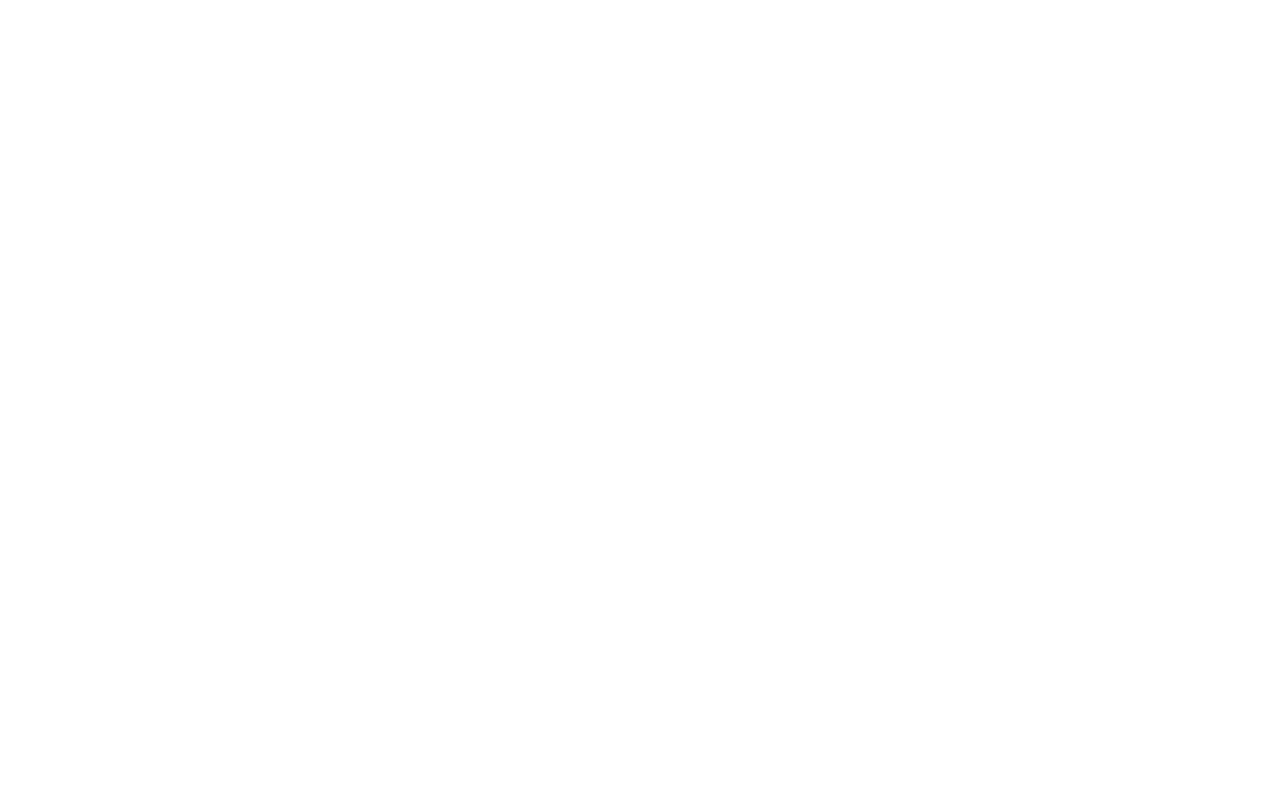
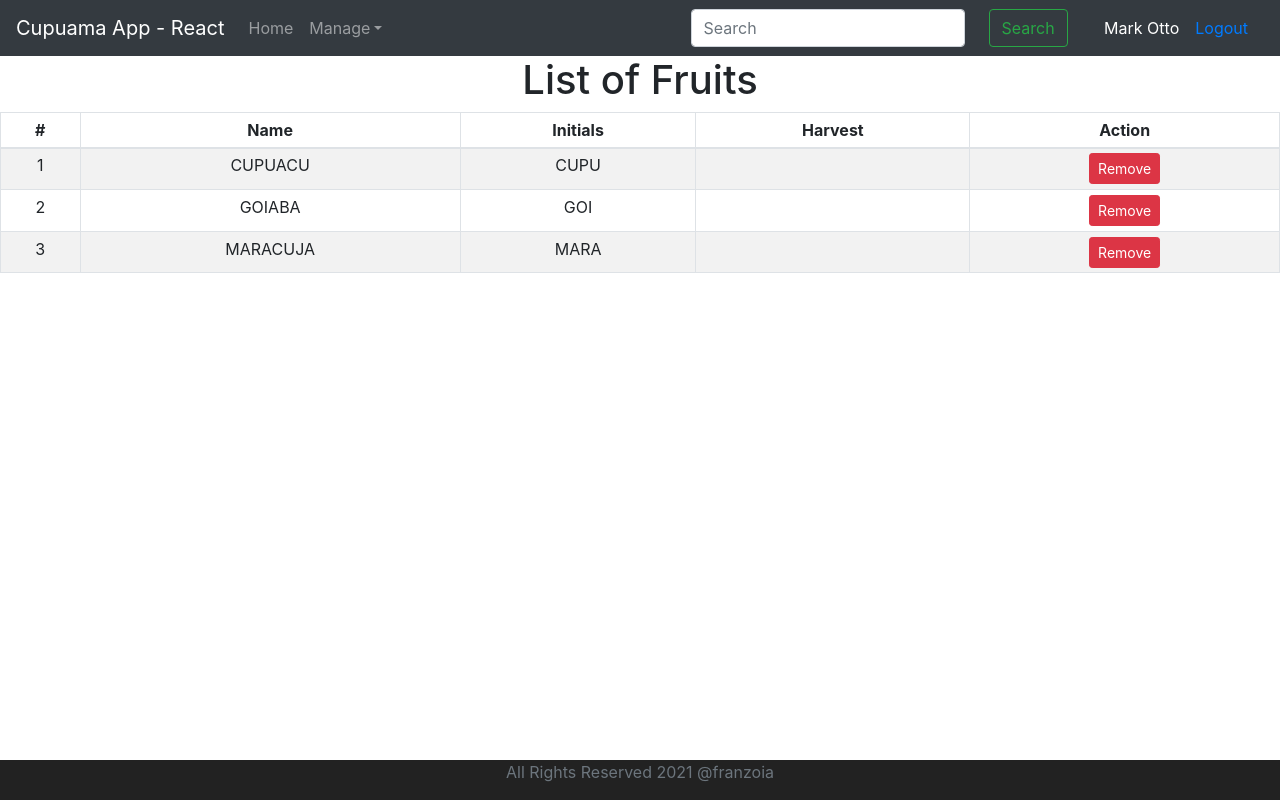
Before and after one commit to rfranzoia/cupuama-front-app, a React (Create React App) app: page /fruits in a window 1280 px wide. Built offline with nearby package versions, Linux system fonts and the light colour scheme.

Commit message:
added initial functionalities added footer and header added fruits listing hardcoded

```diff
--- a/package.json
+++ b/package.json
@@ -6,8 +6,11 @@
     "@testing-library/jest-dom": "^5.11.9",
     "@testing-library/react": "^11.2.5",
     "@testing-library/user-event": "^12.8.3",
+    "bootstrap": "^4.6.0",
     "react": "^17.0.1",
+    "react-bootstrap": "^1.5.2",
     "react-dom": "^17.0.1",
+    "react-router-dom": "^5.2.0",
     "react-scripts": "4.0.3",
     "web-vitals": "^1.1.1"
   },
--- a/src/App.js
+++ b/src/App.js
@@ -1,12 +1,12 @@
 import React, { Component } from 'react';
-import logo from './logo.svg';
 import './App.css';
+import Cupuama from './Cupuama';
 
 class App extends Component {
   render() {
     return (
       <div className="App">
-
+        <Cupuama />
       </div>
     );
   }
--- /dev/null
+++ b/src/Cupuama.jsx
@@ -0,0 +1,30 @@
+import React, { Component } from 'react'
+import { BrowserRouter as Router, Route, Switch } from 'react-router-dom'
+import Login from './Login'
+import Home from './Home'
+import Fruits from './components/fruits/Fruits'
+import Header from './Header'
+import Footer from './Footer'
+
+class Cupuama extends Component {
+
+    render() {
+        return (
+            <div>
+                <Router>
+                    <Header/>
+                    <Switch>
+                        <Route path="/login" exact component={Login} />
+                        <Route path="/home" exact component={Home} />
+                        <Route path="/fruits" exact component={Fruits} />
+                        <Route component={Login} />
+                    </Switch>
+                    <Footer/>
+                </Router>
+            </div>
+        )
+    }
+
+}
+
+export default Cupuama
--- /dev/null
+++ b/src/Footer.jsx
@@ -0,0 +1,14 @@
+import React, { Component } from 'react'
+
+class Footer extends Component {
+    render() {
+        return (
+            <footer className="footer">
+                <span className="text-muted">All Rights Reserved 2021 @franzoia</span>
+            </footer>
+
+        )
+    }
+}
+
+export default Footer
--- /dev/null
+++ b/src/Header.jsx
@@ -0,0 +1,40 @@
+import React, { Component } from 'react'
+import { Button, Form, FormControl, Nav, NavDropdown } from 'react-bootstrap'
+import Navbar from 'react-bootstrap/Navbar'
+
+class Header extends Component {
+    render() {
+        return (
+            <header>
+                <Navbar bg="dark" variant="dark" expand="lg">
+                <Navbar.Brand href="/home">Cupuama App - React</Navbar.Brand>
+                <Navbar.Toggle aria-controls="basic-navbar-nav" />
+                <Navbar.Collapse id="basic-navbar-nav">
+                    <Nav className="mr-auto">
+                        <Nav.Link href="/home">Home</Nav.Link>
+                        <NavDropdown title="Manage" id="basic-nav-dropdown">
+                            <NavDropdown.Item href="/fruits">Fruits</NavDropdown.Item>
+                            <NavDropdown.Item href="/products">Products</NavDropdown.Item>
+                            <NavDropdown.Divider />
+                            <NavDropdown.Item href="orders">Orders</NavDropdown.Item>
+                        </NavDropdown>
+                    </Nav>
+                </Navbar.Collapse>
+                <Navbar.Collapse className="justify-content-end">
+                    <Form inline>
+                        <FormControl type="text" placeholder="Search" className="mr-sm-4" />
+                        <Button variant="outline-success">Search</Button>
+                    </Form>
+                    <Nav.Item>
+                        <Nav.Link href="#home" disabled>&nbsp;</Nav.Link>
+                    </Nav.Item>
+                    <Navbar.Text><a href="#login">Mark Otto</a></Navbar.Text>
+                    <Nav.Link href="#link">Logout</Nav.Link>
+                </Navbar.Collapse>
+                </Navbar>
+            </header>
+        )
+    }
+}
+
+export default Header
--- /dev/null
+++ b/src/Home.jsx
@@ -0,0 +1,15 @@
+import React, { Component } from 'react'
+
+class Home extends Component {
+    render() {
+        return (
+            <div>
+                <h1>Welcome to Cupuama App</h1>
+                <hr/>
+            </div>
+
+        )
+    }
+}
+
+export default Home
--- /dev/null
+++ b/src/Login.jsx
@@ -0,0 +1,61 @@
+import React, { Component } from "react";
+import { Container, Form } from "react-bootstrap";
+import Button from "react-bootstrap/Button";
+
+class Login extends Component {
+  constructor() {
+    super();
+    this.state = {
+      username: "",
+      password: "",
+      error: false,
+    };
+  }
+
+  handleFields = (event) => {
+    this.setState((prevState) => {
+      return { [event.target.name]: event.target.value };
+    });
+  };
+
+  buttonClicked = () => {
+    console.log()
+    if (this.state.username === "" || this.state.password === "") {
+      this.setState((prevState) => {
+        return { error: true };
+      });
+    } else {
+      this.setState((prevState) => {
+        return { error: false };
+      });
+      this.props.history.push("/home");
+    }
+  };
+
+  render() {
+    return (
+      <div>
+        <h1>Welcome to Cupuama App</h1>
+        <h3>Please login to continue</h3>
+        <hr />
+        <Container>
+          <Form>
+            <Form.Group controlId="formBasicEmail">
+              <Form.Control type="text" placeholder="Username" name="username" onChange={this.handleFields} />
+              <Form.Text className="text-muted">We'll never share your email with anyone else.</Form.Text>
+            </Form.Group>
+            <Form.Group controlId="formBasicPassword">
+              <Form.Control type="password" placeholder="Password" name="password" onChange={this.handleFields} />
+            </Form.Group>
+            <Button variant="primary" onClick={this.buttonClicked}>Login</Button>
+          </Form>
+
+          {this.state.error && <div>Invalid Login/Password</div>}
+
+        </Container>
+      </div>
+    );
+  }
+}
+
+export default Login;
--- a/src/components/fruits/Fruits.js
+++ b/src/components/fruits/Fruits.js
@@ -1 +1,54 @@
-import React from 'react'
+import React, { Component } from 'react'
+import { Table } from 'react-bootstrap'
+import Button from 'react-bootstrap/Button'
+
+
+
+class Fruits extends Component {
+    constructor(props) {
+        super(props)
+        this.state = {
+            fruits: [
+                {id: 1, name: 'CUPUACU', initials: 'CUPU', harvest: ''},
+                {id: 2, name: 'GOIABA', initials: 'GOI', harvest: ''},
+                {id: 3, name: 'MARACUJA', initials: 'MARA', harvest: ''},
+            ]
+        }
+    }
+    render() {
+        return (
+            <div>
+                <h1>List of Fruits</h1>
+                <Table striped bordered hover size="sm">
+                    <thead>
+                        <tr>
+                            <th>#</th>
+                            <th>Name</th>
+                            <th>Initials</th>
+                            <th>Harvest</th>
+                            <th>Action</th>
+                        </tr>
+                    </thead>
+                    <tbody>
+                       {
+                           this.state.fruits.map(
+                               fruit =>
+                                    <tr>
+                                        <td>{fruit.id}</td>
+                                        <td>{fruit.name}</td>
+                                        <td>{fruit.initials}</td>
+                                        <td>{fruit.harvest}</td>
+                                        <td>
+                                            <Button variant="danger" size="sm">Remove</Button>
+                                        </td>
+                                    </tr>
+                           )
+                       }
+                    </tbody>
+                </Table>
+            </div>
+        )
+    }
+}
+
+export default Fruits
--- a/src/components/orders/Orders.js
+++ b/src/components/orders/Orders.js
@@ -0,0 +1 @@
+import React from 'react'
--- a/src/index.css
+++ b/src/index.css
@@ -1,13 +1,22 @@
 body {
   margin: 0;
-  font-family: -apple-system, BlinkMacSystemFont, 'Segoe UI', 'Roboto', 'Oxygen',
-    'Ubuntu', 'Cantarell', 'Fira Sans', 'Droid Sans', 'Helvetica Neue',
+  font-family: -apple-system, BlinkMacSystemFont, "Segoe UI", "Roboto", "Oxygen",
+    "Ubuntu", "Cantarell", "Fira Sans", "Droid Sans", "Helvetica Neue",
     sans-serif;
   -webkit-font-smoothing: antialiased;
   -moz-osx-font-smoothing: grayscale;
 }
 
 code {
-  font-family: source-code-pro, Menlo, Monaco, Consolas, 'Courier New',
+  font-family: source-code-pro, Menlo, Monaco, Consolas, "Courier New",
     monospace;
 }
+
+.footer {
+  position: absolute;
+  bottom: 0;
+  width: 100%;
+  height: 40px;
+  background-color: #222;
+  text-align: center;
+}
--- a/src/index.js
+++ b/src/index.js
@@ -3,6 +3,7 @@
 import './index.css';
 import App from './App';
 import reportWebVitals from './reportWebVitals';
+import 'bootstrap/dist/css/bootstrap.min.css';
 
 ReactDOM.render(
   <React.StrictMode>
```
Also changed, not shown: 1 other file (tests, documents, lock files or other folders).
